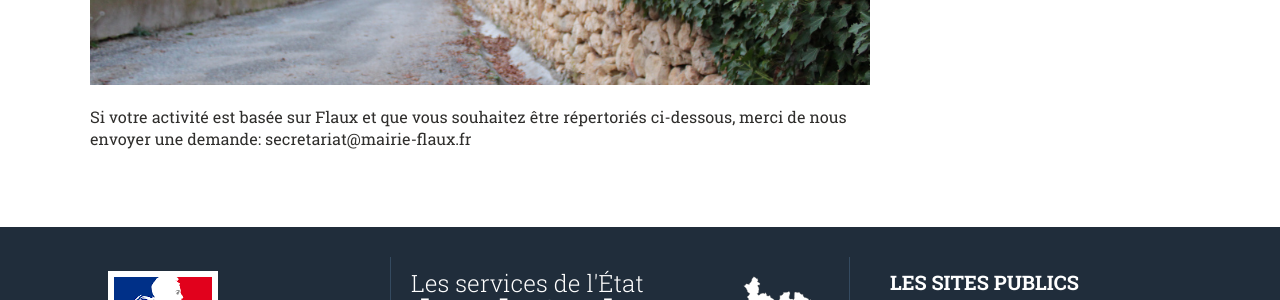
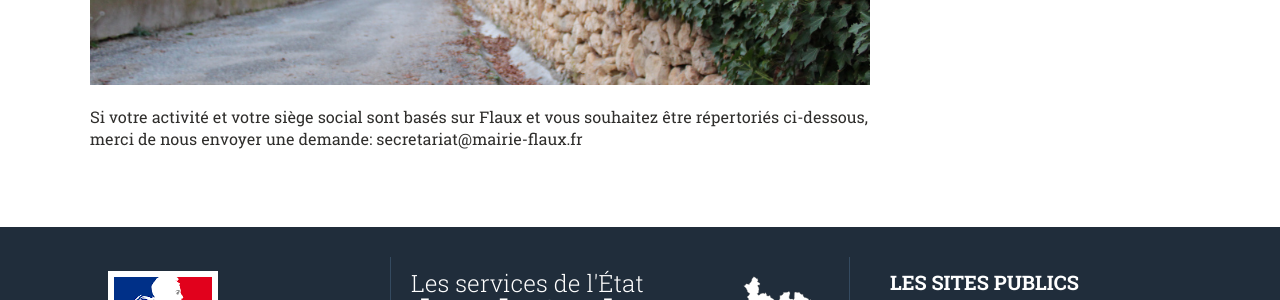
Before and after one commit to Flaux-Village/flaux-village.github.io, a Jekyll site: the page built from artisants.md, in a window 1280 px wide. Shown: the part 499-799 px from the top of the page. Built offline with Jekyll 4.4.1, drawn with Linux system fonts in a browser that asks for light colours.

Commit message:
Update artisants.md

```diff
--- a/artisants.md
+++ b/artisants.md
@@ -18,4 +18,4 @@ menu_secondaire:
 - titre: Associations
   addresse: /associations.html
 ---
-Si votre activité est basée sur Flaux et que vous souhaitez être répertoriés ci-dessous, merci de nous envoyer une demande: secretariat@mairie-flaux.fr
+Si votre activité et votre siège social sont basés sur Flaux et vous souhaitez être répertoriés ci-dessous, merci de nous envoyer une demande: secretariat@mairie-flaux.fr
```
